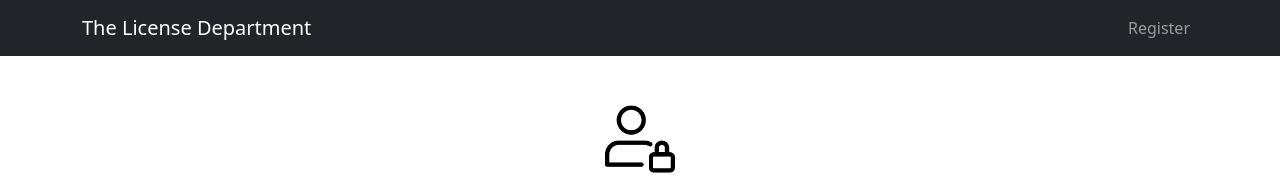
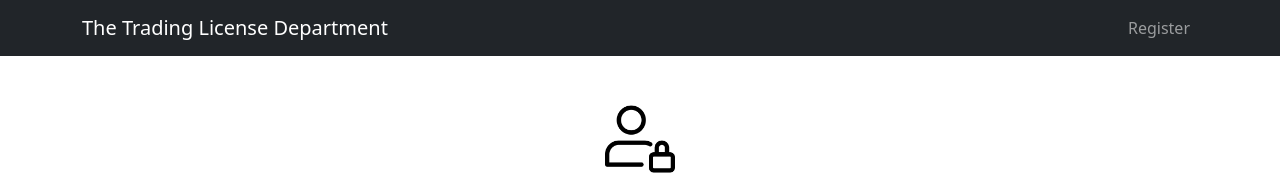
Before and after one commit to fortsharif/TLD-Frontend, a React (Create React App) app: page / in a window 1280 px wide. Shown: the top 175 px of the page. Built offline with nearby package versions, Linux system fonts and the light colour scheme.

Commit message:
updated navbar

```diff
--- a/src/navbar/NavBar.js
+++ b/src/navbar/NavBar.js
@@ -26,7 +26,7 @@ const NavBar = (props) => {
     return (
         <Navbar collapseOnSelect expand="lg" bg="dark" variant="dark">
             <Container>
-                <Navbar.Brand href="/dashboard">The License Department</Navbar.Brand>
+                <Navbar.Brand href="/dashboard">The Trading License Department</Navbar.Brand>
                 <Navbar.Toggle aria-controls="responsive-navbar-nav" />
                 <Navbar.Collapse id="responsive-navbar-nav">
                     <Nav className="me-auto">
```
